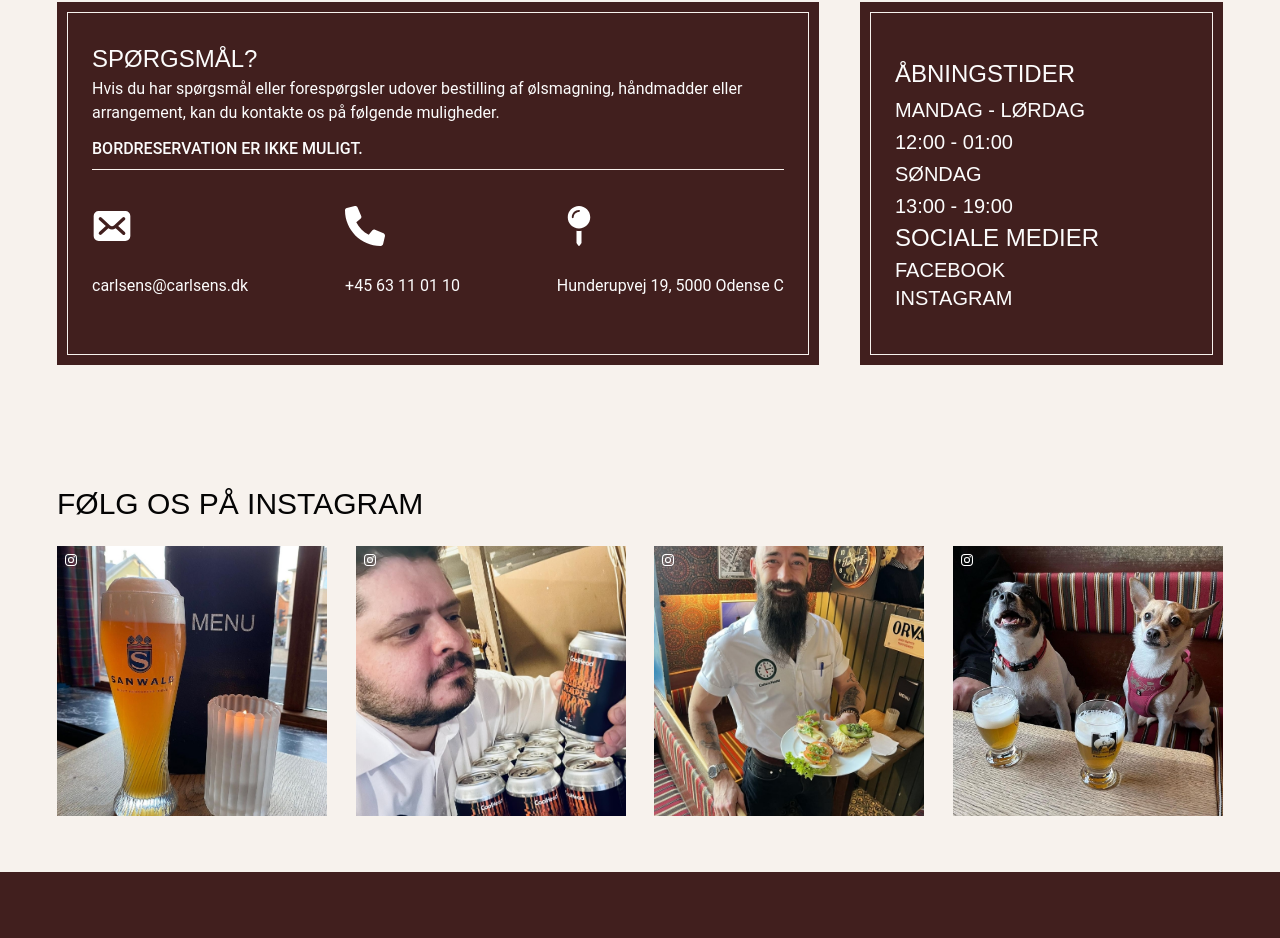
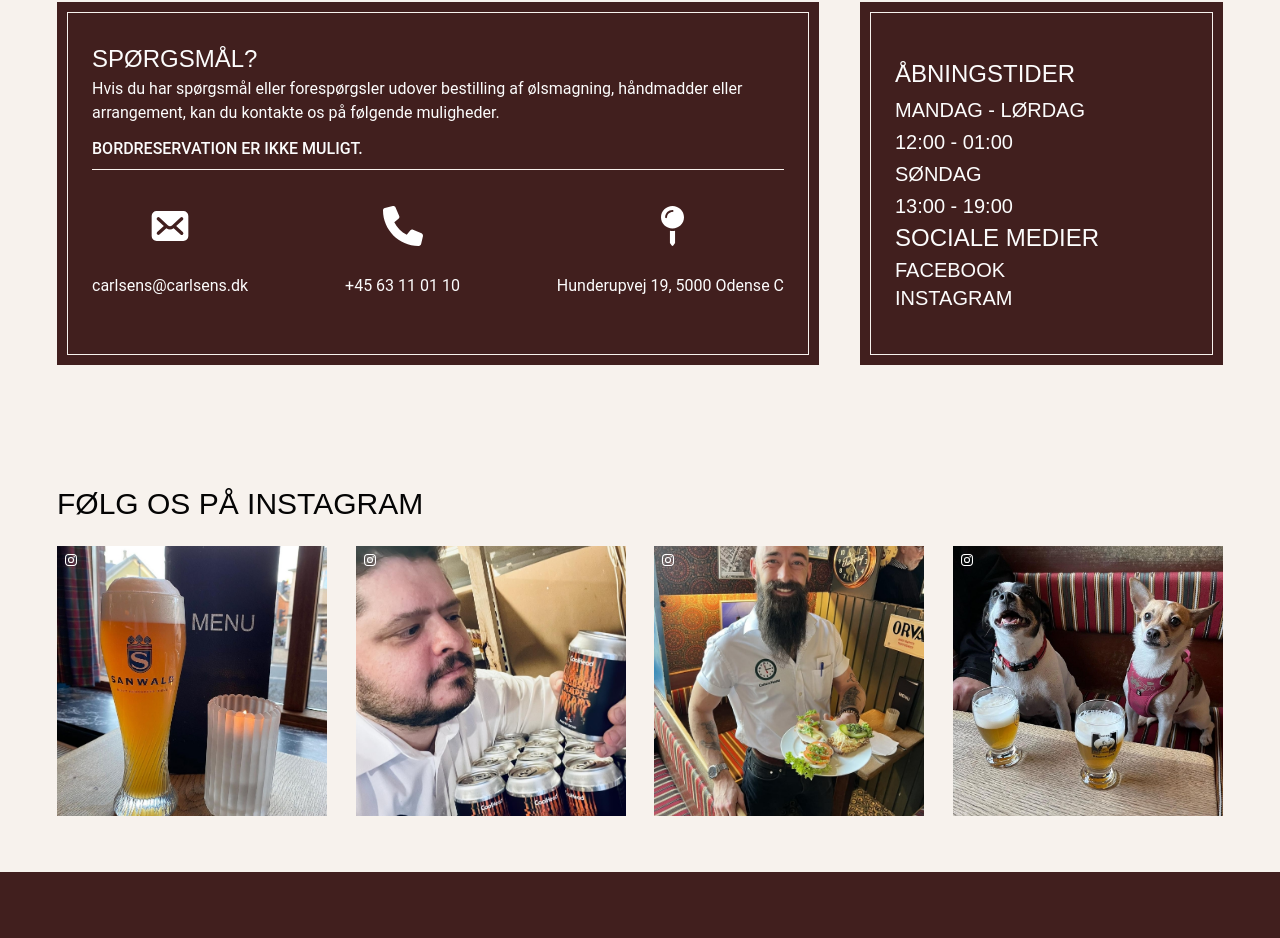
Before and after one commit to emil584c/projekt-6, a Vue app: page /contact in a window 1280 px wide. Shown: the part 1072-2010 px from the top of the page. Built offline with nearby package versions, Linux system fonts and the light colour scheme; a web font is replaced by a local one.

Commit message:
contact section icon alignment

```diff
--- a/src/components/ContactSection.vue
+++ b/src/components/ContactSection.vue
@@ -27,15 +27,15 @@ import buttonPrimary from './ButtonPrimary.vue'
                             <p class=" text-base font-medium">BORDRESERVATION ER IKKE MULIGT.</p>
                             <div class="bg-border-white w-full md:max-w-content-width h-[1px] my-2"></div>
                         <div class="flex flex-col md:flex-row md:justify-between">
-                            <div class="flex flex-row mb-4 md:flex-col">
+                            <div class="flex flex-row mb-4 md:flex-col  items-center">
                                 <img class="justify-item-start max-w-[25px] h-[25px] mr-1 md:mr-0 md:max-w-[40px] md:h-[40px] md:my-7 md:justify-item-center" src="../assets/images/kontakt/mail.svg" alt="mail icon">
                                 <p class="mb-1 md:mb-3 ">carlsens@carlsens.dk</p>
                             </div>
-                            <div class="flex flex-row mb-4 md:flex-col">
+                            <div class="flex flex-row mb-4 md:flex-col  items-center">
                                 <img class="justify-item-start max-w-[25px] mr-1 md:mr-0 md:max-w-[40px] md:my-7 md:justify-item-center" src="../assets/images/kontakt/tele.svg" alt="mail icon">
                                 <p>+45 63 11 01 10</p>
                             </div>
-                            <div class="flex flex-row mb-4 md:flex-col">
+                            <div class="flex flex-row mb-4 md:flex-col items-center">
                                 <img class="justify-item-start max-w-[25px] h-[40px] pl-2 pr-1 mr-1 md:mr-0 md:max-w-[40px] md:h-[40px] md:my-7 md:justify-item-center" src="../assets/images/kontakt/pin.svg" alt="mail icon">
                                 <p class="mb-1 md:mb-3 ">Hunderupvej 19, 5000 Odense C</p>
                             </div>
--- a/src/components/FrontpageHero.vue
+++ b/src/components/FrontpageHero.vue
@@ -6,7 +6,7 @@
 <template>
 <section class=" bg-cream-primary pt-4">
     <div class=" h-[80vh] w-full md:max-w-content-width flex flex-col mx-auto justify-end items-center pb-12 relative overflow-hidden md:h-[624px]">
-        <video class="h-full w-full object-cover lg:h-fit absolute top-1/2 left-1/2 transform -translate-x-1/2 -translate-y-1/2 z-10 scale-105" src="../assets/hero_video_color.mp4" muted autoplay loop></video>
+        <video class="h-full w-full object-cover lg:h-fit absolute top-1/2 left-1/2 transform -translate-x-1/2 -translate-y-1/2 z-10 scale-105" src="../assets/hero_video_color.mp4" playsinline muted autoplay loop></video>
         <div class=" bg-cream-primary text-center p-2 max-w-[578px] z-20 relative">
             <img class="absolute top-[-4px] left-1/2 transform -translate-x-1/2 -translate-y-1/2" src="../assets/images/logos/ck_logo_round.svg" alt="carlsens kvarters runde logo">
             <div class="w-full h-full border-solid border-[1px] border-border-black px-6 py-5 flex flex-col justify-center items-center">
```
